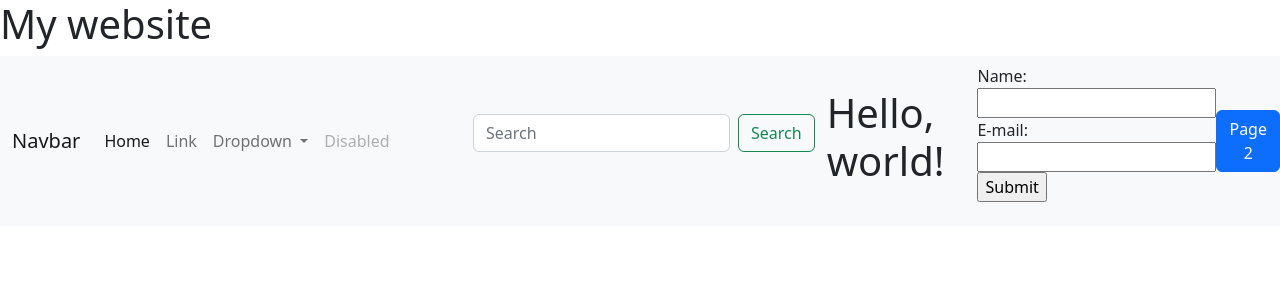
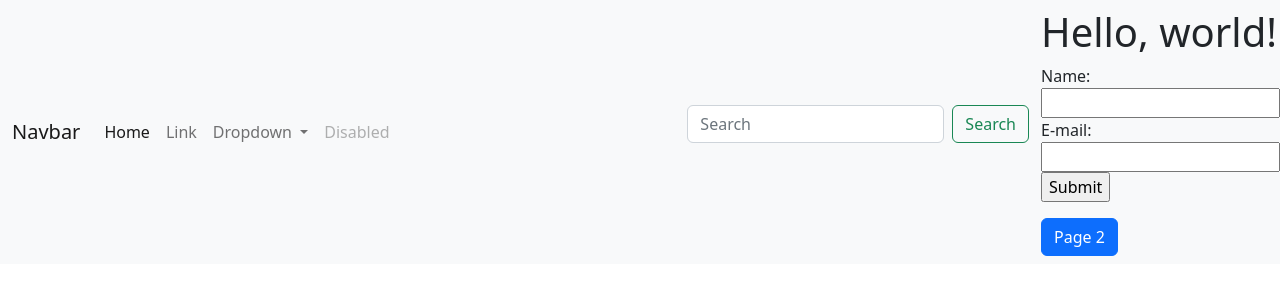
Before and after one commit to landrydroupy/homework2.php, a PHP site: page / in a window 1280 px wide. Shown: the top 300 px of the page. Run offline with PHP 8.4, Linux system fonts and the light colour scheme.

Commit message:
Update index.php

```diff
--- a/index.php
+++ b/index.php
@@ -1,6 +1,3 @@
-
-<h1>My website</h1>
-
 
   <head>
     <meta charset="utf-8">
@@ -56,7 +53,7 @@
     <script src="https://cdn.jsdelivr.net/npm/bootstrap@5.2.0/dist/js/bootstrap.bundle.min.js" integrity="sha384-A3rJD856KowSb7dwlZdYEkO39Gagi7vIsF0jrRAoQmDKKtQBHUuLZ9AsSv4jD4Xa" crossorigin="anonymous"></script>
   </body>
     </div>
-
+<div>
  <h1>Hello, world!</h1>
     <form action="header.php" method="get">
 Name: <input type="text" name="name"><br>
@@ -68,7 +65,7 @@ E-mail: <input type="text" name="email"><br>
     <script src="https://cdn.jsdelivr.net/npm/bootstrap@5.2.0/dist/js/bootstrap.bundle.min.js" integrity="sha384-A3rJD856KowSb7dwlZdYEkO39Gagi7vIsF0jrRAoQmDKKtQBHUuLZ9AsSv4jD4Xa" crossorigin="anonymous"></script>
   </body>
 </html>
-
+     </div>
 
 
 
```
